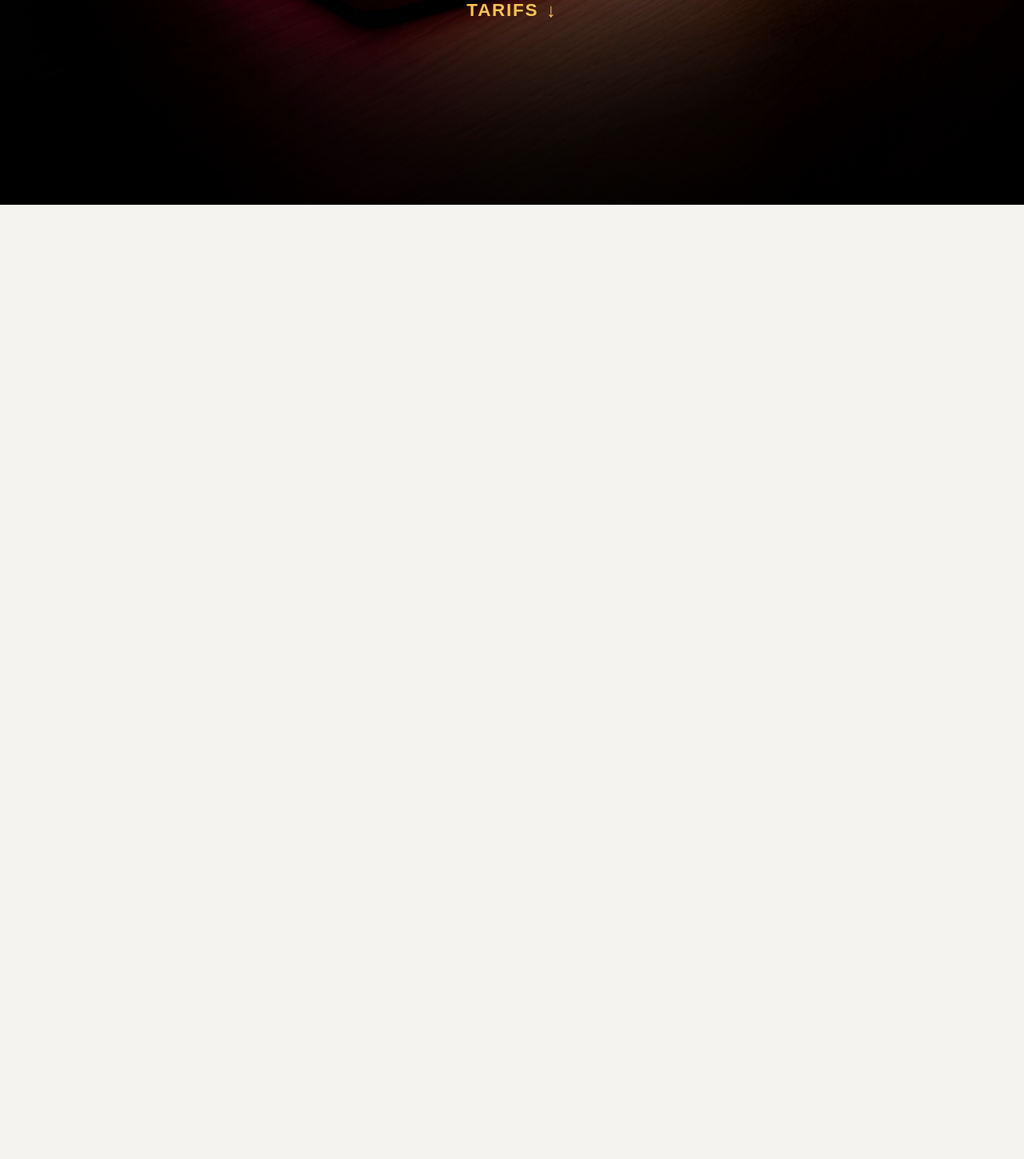
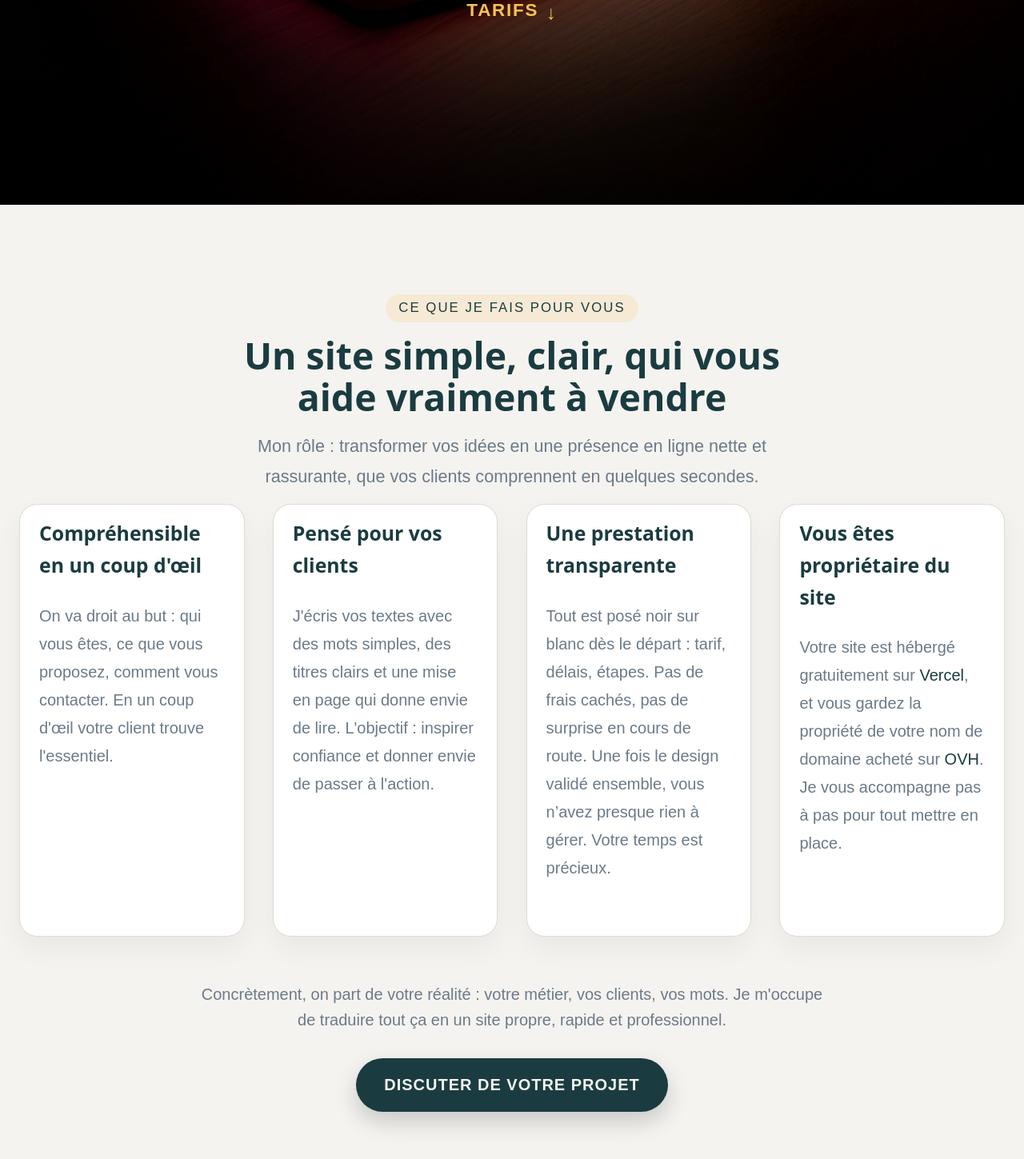
Before and after one commit to Johan11683/Johan_MONARD_Devsite, a Next.js app: page / in a window 1280 px wide. Shown: the part 619-2068 px from the top of the page at 80% size. Before the commit the page ends 875 px from the top, so only its background shows below. Built offline with nearby package versions, Linux system fonts and the light colour scheme; a web font is replaced by a local one.

Commit message:
ajout du Benefit (ma prestation)+responsive

```diff
--- a/src/app/components/Benefit/Benefit.module.scss
+++ b/src/app/components/Benefit/Benefit.module.scss
@@ -0,0 +1,191 @@
+@use '../../styles/variables' as *;
+@use '../../styles/mixins' as *;
+
+.benefit {
+  background: $color-bg;
+  color: $color-text;
+  padding-block: 7rem; // +1rem
+}
+
+.inner {
+  @include container;
+}
+
+/* === INTRO === */
+
+.intro {
+  max-width: 780px; // +20px
+  margin-inline: auto;
+  text-align: center;
+  margin-bottom: 1rem;
+}
+
+.kicker {
+  display: inline-block;
+  padding: 0.25rem 1rem; // +padding
+  border-radius: 999px;
+  font-size: 1.05rem;   // +0.1rem
+  letter-spacing: 0.12em;
+  text-transform: uppercase;
+  background: rgba($color-accent, 0.18);
+  color: $color-primary;
+  margin-bottom: 1rem;
+}
+
+.title {
+  font-family: $font-sans;
+  font-weight: 700;
+  font-size: 2.9rem;
+  line-height: 1.12;
+  color: $color-primary;
+  margin-bottom: 1rem;
+}
+
+.subtitle {
+  font-size: 1.35rem;
+  line-height: 1.75;
+  color: $color-text-muted;
+  max-width: 680px;
+  margin-inline: auto;
+}
+
+/* === GRID === */
+
+.grid {
+  display: grid;
+  grid-template-columns: repeat(4, 1fr); // 4 cards sur desktop
+  gap: 2.2rem;
+  margin-bottom: 3.5rem;
+
+  // < 1024px : 2 cards
+  @include down($bp-tablet) {
+    grid-template-columns: repeat(2, 1fr);
+  }
+
+  // < 475px : 1 card
+  @include down ($bp-mobile) {
+    grid-template-columns: 1fr;
+  }
+}
+
+
+
+.card {
+  background: $color-bg-alt;
+  border-radius: 1.4rem;
+  padding: 1rem 1.5rem;
+  border: 1px solid $color-border;
+  box-shadow: 0 14px 34px rgba(0, 0, 0, 0.05);
+  display: flex;
+  flex-direction: column;
+  gap: 1rem;
+}
+
+.cardTitle {
+  font-size: 1.55rem;
+  font-weight: 600;
+  color: $color-primary;
+}
+
+.cardText {
+  font-size: 1.25rem;
+  line-height: 1.75;
+  color: $color-text-muted;
+}
+
+/* === FOOTER === */
+
+.footer {
+  max-width: 780px;
+  margin-inline: auto;
+  text-align: center;
+  display: flex;
+  flex-direction: column;
+  gap: 1rem;
+}
+
+.footerText {
+  font-size: 1.25rem;
+}
+
+.footerLink {
+  align-self: center;
+  padding: 1.1rem 2.2rem; // +padding
+  border-radius: 999px;
+  text-decoration: none;
+  font-size: 1.25rem; // +0.2rem
+  font-weight: 700;
+  letter-spacing: 0.05em;
+  text-transform: uppercase;
+  background: $color-primary;
+  color: $color-bg;
+  box-shadow: 0 12px 28px rgba(0, 0, 0, 0.18);
+  transition: transform 0.25s ease, box-shadow 0.25s ease, background 0.25s ease;
+
+  &:hover {
+    transform: translateY(-2px);
+    box-shadow: 0 16px 36px rgba(0, 0, 0, 0.22);
+    background: darken($color-primary, 4%);
+  }
+}
+
+/* === RESPONSIVE === */
+
+@include down($bp-tablet) {
+  .title {
+    font-size: 2.4rem; // +0.3
+  }
+
+  .subtitle {
+    font-size: 1.25rem; // +0.2
+  }
+
+  .cardTitle {
+    font-size: 1.45rem;
+  }
+
+  .cardText {
+    font-size: 1.2rem;
+  }
+
+  .footerText {
+    font-size: 1.2rem;
+  }
+
+  .footerLink {
+    font-size: 1.15rem;
+  }
+}
+
+@include down($bp-mobile) {
+  .benefit {
+    padding-block: 5.5rem;
+  }
+
+  .title {
+    font-size: 2.2rem;
+  }
+
+  .subtitle {
+    font-size: 1.25rem;
+  }
+
+  .card {
+    padding: 2.2rem 1.8rem;
+  }
+
+  .cardTitle {
+    font-size: 1.4rem;
+  }
+
+  .cardText,
+  .footerText {
+    font-size: 1.2rem;
+  }
+
+  .footerLink {
+    font-size: 1.1rem;
+    width: 100%;
+    max-width: 340px;
+  }
+}
--- a/src/app/components/Benefit/Benefit.tsx
+++ b/src/app/components/Benefit/Benefit.tsx
@@ -0,0 +1,72 @@
+'use client';
+
+import styles from './Benefit.module.scss';
+
+export default function Benefit() {
+  return (
+    <section id="benefit" className={styles.benefit} aria-labelledby="benefit-title">
+      <div className={styles.inner}>
+        <header className={styles.intro}>
+          <p className={styles.kicker}>Ce que je fais pour vous</p>
+          <h2 id="benefit-title" className={styles.title}>
+            Un site simple, clair, qui vous aide vraiment à vendre
+          </h2>
+          <p className={styles.subtitle}>
+            Mon rôle : transformer vos idées en une présence en ligne nette et rassurante,
+            que vos clients comprennent en quelques secondes.
+          </p>
+        </header>
+
+        <div className={styles.grid}>
+          <article className={styles.card}>
+            <h3 className={styles.cardTitle}>Compréhensible en un coup d&apos;œil</h3>
+            <p className={styles.cardText}>
+              On va droit au but : qui vous êtes, ce que vous proposez, comment vous contacter.
+              En un coup d&apos;œil votre client trouve l&apos;essentiel.
+            </p>
+          </article>
+
+          <article className={styles.card}>
+            <h3 className={styles.cardTitle}>Pensé pour vos clients</h3>
+            <p className={styles.cardText}>
+              J&apos;écris vos textes avec des mots simples, des titres clairs et une mise en page
+              qui donne envie de lire. L&apos;objectif : inspirer confiance et donner envie de passer à l&apos;action.
+            </p>
+          </article>
+
+          <article className={styles.card}>
+            <h3 className={styles.cardTitle}>Une prestation transparente</h3>
+            <p className={styles.cardText}>
+              Tout est posé noir sur blanc dès le départ : tarif, délais, étapes. Pas de frais cachés,
+              pas de surprise en cours de route. Une fois le design validé ensemble, vous n’avez presque rien à gérer. Votre temps est précieux.
+              <br /><br />
+
+            </p>
+          </article>
+
+          <article className={styles.card}>
+            <h3 className={styles.cardTitle}>Vous êtes propriétaire du site</h3>
+            <p className={styles.cardText}>
+              Votre site est hébergé gratuitement sur
+              <a href="https://vercel.com" target="_blank" rel="noopener noreferrer"> Vercel</a>,
+              et vous gardez la propriété de votre nom de domaine acheté sur
+              <a href="https://ovh.com" target="_blank" rel="noopener noreferrer"> OVH</a>.
+              Je vous accompagne pas à pas pour tout mettre en place.
+            </p>
+          </article>
+
+        </div>
+
+        <footer className={styles.footer}>
+          <p className={styles.footerText}>
+            Concrètement, on part de votre réalité : votre métier, vos clients, vos mots.
+            Je m&apos;occupe de traduire tout ça en un site propre, rapide et professionnel.
+          </p>
+          <a href="#contact" className={styles.footerLink}>
+            Discuter de votre projet
+          </a>
+        </footer>
+      </div>
+    </section>
+  );
+}
--- a/src/app/page.tsx
+++ b/src/app/page.tsx
@@ -1,4 +1,3 @@
-// import Benefit from '../components/Benefit/Benefit';
 // import About from '../components/About/About';
 // import Prices from '../components/Prices/Prices'
 // import Contact from '../components/Contact/Contact';
@@ -7,6 +6,8 @@
 
 import Header from './components/Header/Header'
 import Hero from './components/Hero/Hero';
+import Benefit from './components/Benefit/Benefit';
+
 
 
 export default function HomePage() {
@@ -16,8 +17,8 @@ export default function HomePage() {
 
       <main>
         <Hero />
-        {/* <Benefit />
-        <ProjectsLayout />
+         <Benefit />
+        {/*<ProjectsLayout />
         <Prices />
         <About />
         <Contact /> */}
--- a/src/app/styles/globals.scss
+++ b/src/app/styles/globals.scss
@@ -64,19 +64,19 @@ section {
   padding-block: 4rem;
 }
 
-/* ===== CACHER LES SCROLLBARS PARTOUT ===== */
+// /* ===== CACHER LES SCROLLBARS PARTOUT ===== */
 
-/* Chrome, Edge, Safari */
-html::-webkit-scrollbar,
-body::-webkit-scrollbar,
-*::-webkit-scrollbar {
-  width: 0 !important;
-  height: 0 !important;
-}
+// /* Chrome, Edge, Safari */
+// html::-webkit-scrollbar,
+// body::-webkit-scrollbar,
+// *::-webkit-scrollbar {
+//   width: 0 !important;
+//   height: 0 !important;
+// }
 
-/* Firefox */
-html,
-body {
-  scrollbar-width: none;      // masque la scrollbar
-  -ms-overflow-style: none;   // pour IE/Edge legacy
-}
+// /* Firefox */
+// html,
+// body {
+//   scrollbar-width: none;      // masque la scrollbar
+//   -ms-overflow-style: none;   // pour IE/Edge legacy
+// }
```
